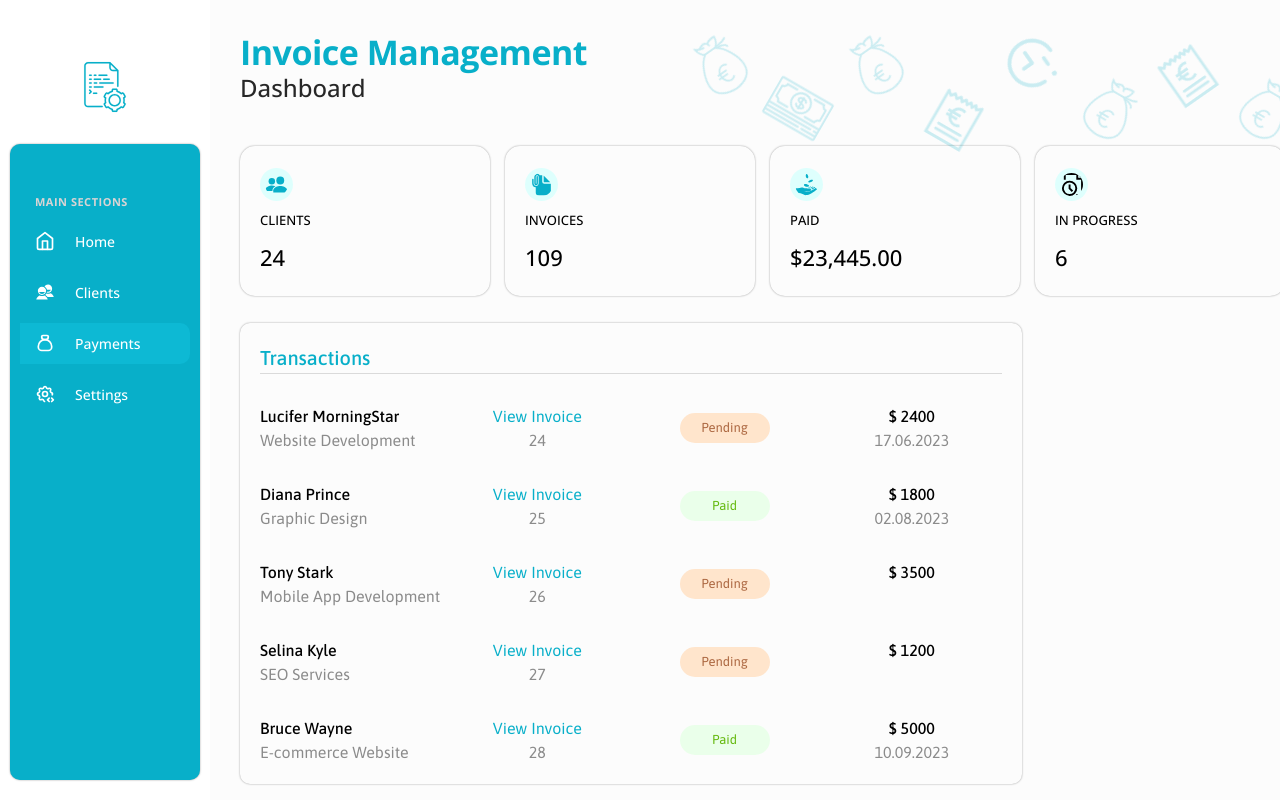
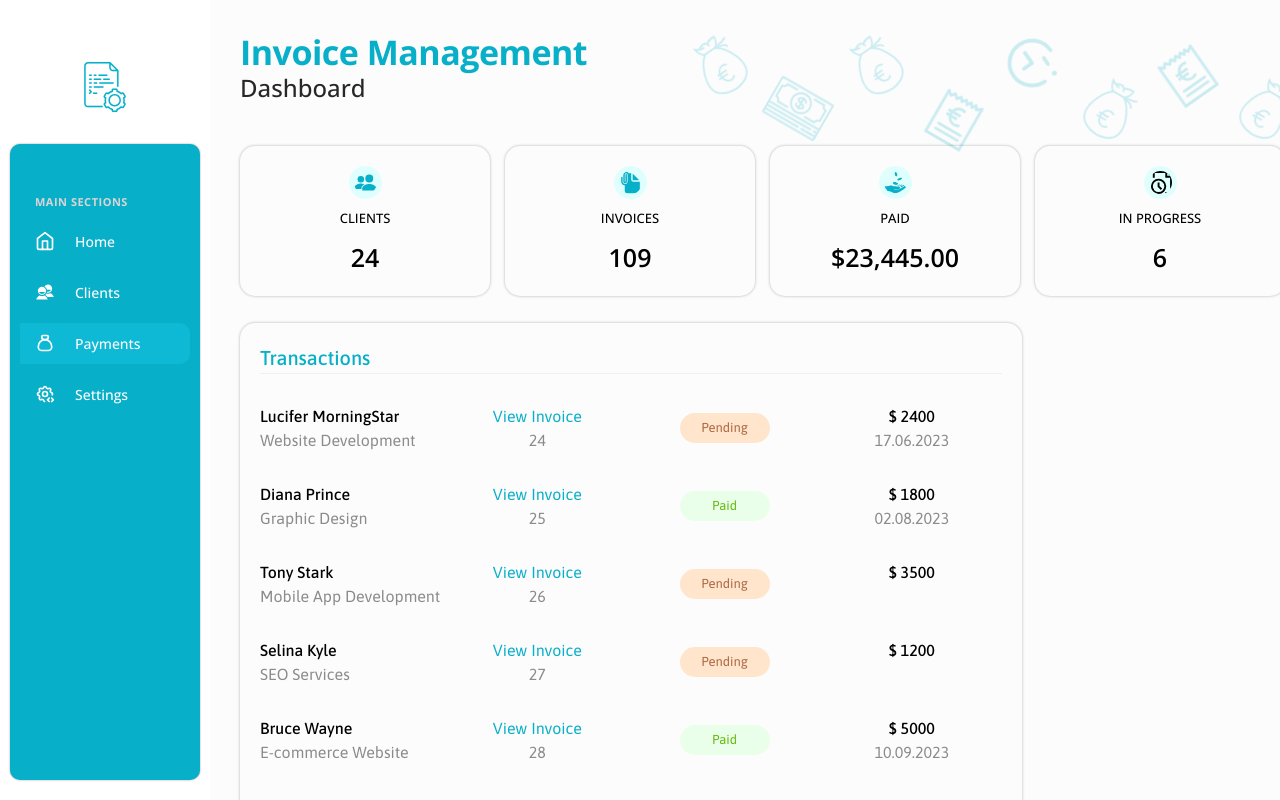
Before and after one commit to Andarus-1994/invoicesFrontend, a React (Vite) app: page /payments in a window 1280 px wide. Built offline with nearby package versions, Linux system fonts and the light colour scheme.

Commit message:
Small design changes

```diff
--- a/src/Views/Payments/BoxesDetails.scss
+++ b/src/Views/Payments/BoxesDetails.scss
@@ -7,10 +7,11 @@
   gap: 15px;
 
   .invoicesBoxData {
-    @include customBoxStyles;
+    box-shadow: 0 0 3px rgba(0, 0, 0, 0.3);
     display: flex;
     flex-direction: column;
     justify-content: center;
+    align-items: center;
     gap: 10px;
     border-radius: 15px;
     min-width: 250px;
@@ -36,8 +37,8 @@
       font-size: 13px;
     }
     h3 {
-      font-size: 22px;
-      font-weight: 400;
+      font-size: 25px;
+      font-weight: 600;
     }
   }
   @for $i from 1 through 4 {
--- a/src/Views/Payments/Transactions.scss
+++ b/src/Views/Payments/Transactions.scss
@@ -5,9 +5,10 @@
   display: flex;
   flex-direction: column;
   gap: 30px;
-  @include customBoxStyles;
+  box-shadow: 0 0 3px #0000004d;
+  border-radius: 15px;
   margin-top: 27px;
-  padding: 20px;
+  padding: 20px 20px 50px;
   font-family: "Asap", sans-serif;
   max-width: fit-content;
   animation: fade-in-bottom 1s forwards;
@@ -21,7 +22,7 @@
   > h4 {
     font-size: 20px;
     color: $primaryColor;
-    border-bottom: 1px solid #dadada;
+    border-bottom: 1px solid #f0f0f0;
   }
   .transactionsRow {
     display: grid;
```
